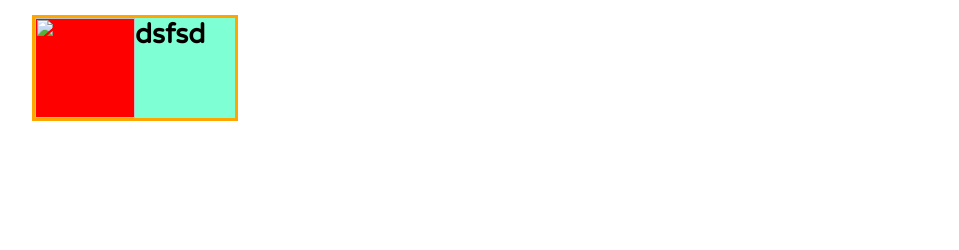
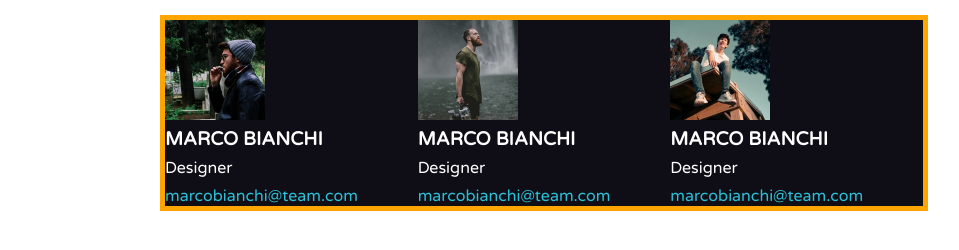
Before and after one commit to GianbaBotassi/html-css-float-cards, a plain HTML site: page index.html in a window 1280 px wide. Shown: the whole page, without its empty margins (96-1055 px from the left). Drawn offline with Linux system fonts and the light colour scheme.

Commit message:
Trouble on padding

```diff
--- a/css/style.css
+++ b/css/style.css
@@ -6,42 +6,45 @@
 }
 a{
     text-decoration: none;
+    color: #2cc0d7;
 }
 body{
-    font-size: 18px;
     font-family: 'Varela Round', sans-serif;
 }
 .center-bloc{
-    width: 80%;
+    width: 60%;
     margin: 15px auto;
 }
 
 /* Header rules */
 
 /* Main rules */
-
-/* DEBUG rules */
-/* .row{
-    border: solid 5px black;
-    height: 200px;
-} */
+.row{
+    color: white;
+    border: solid orange 5px;
+}
 .col{
-    border: solid orange 3px;
+    float: left;
+    background-color: #0f0e17;
+    width: 33.33%;
 }
-.clearfix{
+img{
+    width: 100px;
+    height: 100px;
+    float: left;
+    margin-right: 5px;
+}
+.item-descr span, .item-descr a, .item-descr h3{
+    display: block;
+    padding-top: 8px;
+}
+.item-descr{
+    float: left;
+    margin-right: 20px;
+}
+.clearfix:after{
     display: table;
     content: '';
     clear: both;
 }
-img{
-    width: 100px;
-    height: 100px;
-    background-color: red;
-    float: left;
-}
-.item-descr{
-    background-color: aquamarine;
-    height: 100px;
-    width: 100px;
-    float: left;
-}
+/* DEBUG rules */
--- a/index.html
+++ b/index.html
@@ -16,17 +16,52 @@
         <p>Lorem ipsum dolor sit amet consectetur adipisicing elit. Quam, temporibus iure. Omnis debitis consectetur provident repellat amet doloremque eaque itaque laboriosam, commodi neque iure, exercitationem alias sequi, veniam cupiditate quae!</p>
         </header> -->
         <main>
-            <section class="row">
+            <section class="row clearfix">
                 <div class="col clearfix">
-                    <img src="" alt="">
+                    <img src="img/male1.png" alt="Male 1">
                     <div class="item-descr">
-                        <h1>dsfsd</h1>
+                        <h3>MARCO BIANCHI</h3>
+                         <span>Designer</span>
+                         <a href="#">marcobianchi@team.com</a>
+                    </div>
+                </div>
+                <div class="col clearfix">
+                    <img src="img/male2.png" alt="Male 2">
+                    <div class="item-descr">
+                        <h3>MARCO BIANCHI</h3>
+                        <span>Designer</span>
+                        <a href="#">marcobianchi@team.com</a>
+                    </div>
+                </div>
+                <div class="col clearfix">
+                    <img src="img/male3.png" alt="Male 3">
+                    <div class="item-descr">
+                        <h3>MARCO BIANCHI</h3>
+                        <span>Designer</span>
+                        <a href="#">marcobianchi@team.com</a>
                     </div>
                 </div>
 
             </section>
         </main>
 
+
+
+        <!--
+            <section class="row clearfix">
+            <div class="col clearfix">
+            <div class="card">
+                <img src="img/male1.png" alt="Male 1">
+                <div class="item-descr">
+                    <h3>MARCO BIANCHI</h3>
+                    <span>Designer</span>
+                    <a href="#">marcobianchi@team.com</a>
+                </div>
+            </div>
+        </div>
+    </section> -->
+
+
     </div>
 </body>
 </html>
```
